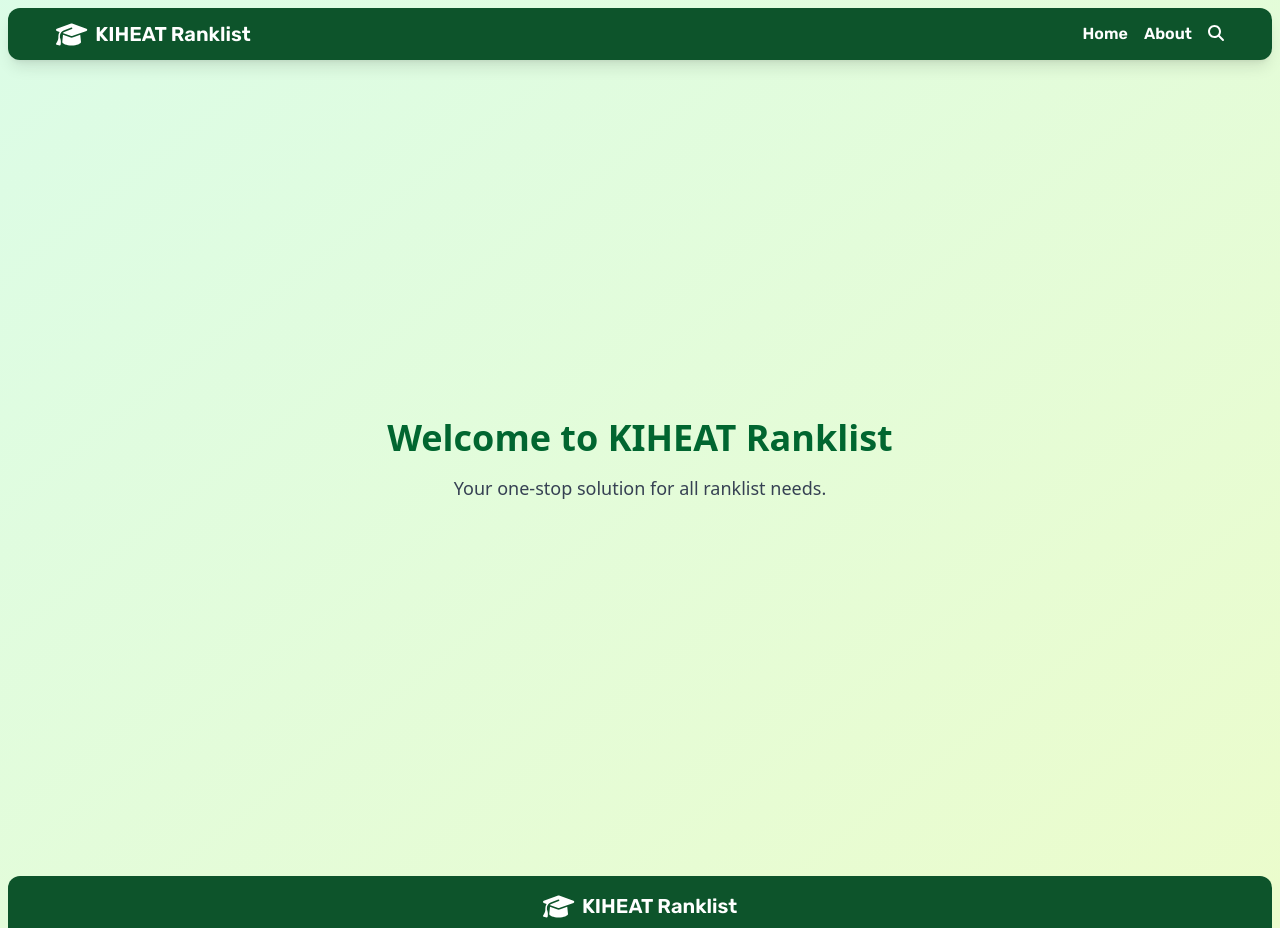
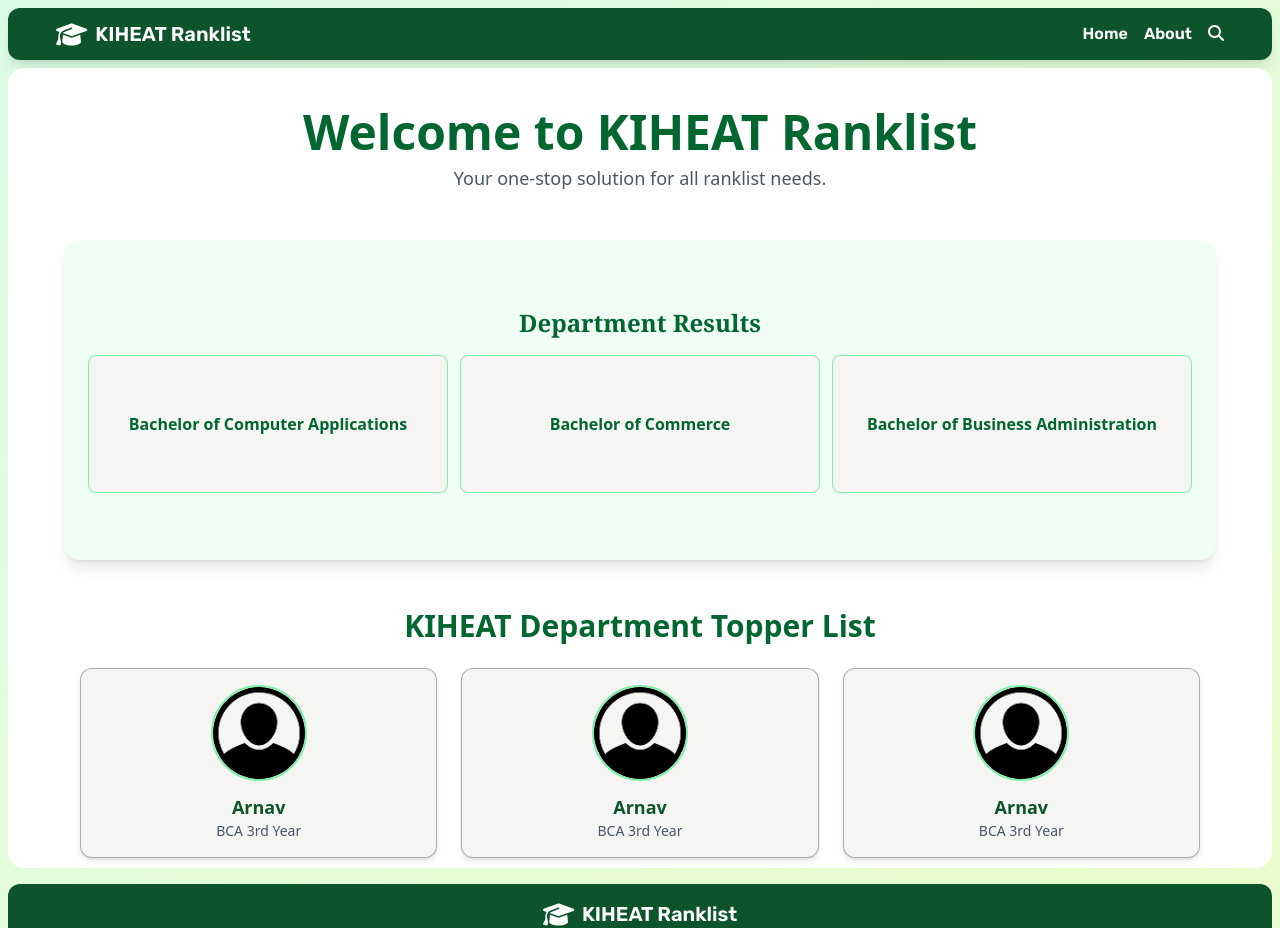
Before and after one commit to Aryan-561/KIHEAT-Ranklist-Frontend, a React (Vite) app: page / in a window 1280 px wide. Shown: the top 928 px of the page. Built offline with nearby package versions, Linux system fonts and the light colour scheme.

Commit message:
feat: add Batch and ClassResultList components for course management

```diff
--- /dev/null
+++ b/src/component/Landingpage/Batch.tsx
@@ -0,0 +1,71 @@
+import React from "react";
+import { Link, useParams } from "react-router-dom";
+import { useQuery } from "@tanstack/react-query";
+import { services } from "../../services/services";
+import type { ProgrammeBatchesResponse } from "../../interface";
+import { courses } from "../../constant/constant";
+
+const Batch: React.FC = () => {
+    const { course } = useParams();
+
+    const findCourseName = (course: string) => {
+
+        const el = courses.find((c) => Object.keys(c)[0].toLowerCase() === course.toLowerCase())
+        console.log("el", el);
+        return el ? Object.values(el) : "NO course found with this Name"
+
+    }
+    const courseName = findCourseName(course!);
+    const { data, error, isLoading } = useQuery<ProgrammeBatchesResponse>({
+        queryKey: ['years', course],
+        queryFn: () => services.getProgrammeBatches(course || ''),
+        enabled: !!course,
+    });
+
+    const CenteredMessage = ({ text, className }: { text: string, className?: string }) => (
+        <div className="flex flex-col items-center justify-center min-h-[60vh] w-full gap-4">
+            <div className="loader" />
+            <div className={`text-3xl font-semibold text-center ${className}`}>{text}</div>
+        </div>
+    );
+
+    if (isLoading) {
+        return <CenteredMessage text="Loading batches..." className="text-gray-600 animate-pulse" />;
+    }
+
+    if (error) {
+        return <CenteredMessage text="Failed to load batches. Please try again later." className="text-red-600" />;
+    }
+
+    const batches = data?.data || [];
+
+    if (batches.length === 0) {
+        return <CenteredMessage text="No batches available for this course." className="text-gray-500" />;
+    }
+
+    return (
+        <div className="min-h-screen p-8 border border-black/10 rounded-2xl flex flex-col items-center justify-start gap-6 bg-white">
+            <h1 className="text-4xl font-bold text-black/90 text-center">
+                {courseName}
+            </h1>
+            <h2 className="text-2xl font-semibold font-serif text-green-700 text-center">
+                Select a Batch
+            </h2>
+
+            <div className="w-full max-w-5xl flex flex-wrap justify-center gap-4 mt-4  p-2.5">
+                {batches.map((year, index) => (
+                    <Link
+                        to={`${year}`}
+                        key={index}
+                        className="px-32 py-14 bg-green-100 border border-green-300 rounded-lg text-green-800 font-medium hover:bg-green-200 hover:scale-105 transition-all duration-200 shadow-sm"
+                    >
+                        {year}
+                    </Link>
+                ))}
+            </div>
+        </div>
+
+    );
+};
+
+export default Batch;
--- /dev/null
+++ b/src/component/Landingpage/LandingPage.tsx
@@ -0,0 +1,48 @@
+import React from "react";
+import Card from "../Card/Card";
+import { courses } from "../../constant/constant";
+import { Link } from "react-router-dom";
+const LandingPage: React.FC = () => {
+
+
+
+    return (
+        <div className="w-full max-w-6xl mx-auto flex flex-col gap-12  ">
+            {/* Welcome Heading */}
+            <div className="text-center">
+                <h1 className="text-4xl md:text-5xl font-bold text-green-800 mb-2">Welcome to KIHEAT Ranklist</h1>
+                <p className="text-lg text-gray-600">Your one-stop solution for all ranklist needs.</p>
+            </div>
+
+            {/* Department Courses */}
+            <Card
+                title="Department Results"
+                fields={courses}
+            />
+
+            {/* Topper Section */}
+            <div className="text-center">
+                <h2 className="text-3xl font-bold text-green-800 mb-6">KIHEAT Department Topper List</h2>
+                <div className="grid grid-cols-1 sm:grid-cols-3 gap-6 px-4">
+                    {[1, 2, 3,].map((_, i) => (
+                        <Link
+                            to={"/path"}
+                            key={i}
+                            className="bg-stone-100 border-black/30 p-4 rounded-xl shadow-md border text-center hover:bg-green-100 transition"
+                        >
+                            <img
+                                src="/icon.png"
+                                alt={`Topper ${i + 1}`}
+                                className="w-24 h-24 rounded-full mx-auto mb-3 border-2 border-green-300"
+                            />
+                            <h3 className="text-lg font-semibold text-green-900">Arnav</h3>
+                            <p className="text-sm text-gray-600">BCA 3rd Year</p>
+                        </Link>
+                    ))}
+                </div>
+            </div>
+        </div>
+    );
+};
+
+export default LandingPage;
--- a/src/component/Navbar/Navbar.tsx
+++ b/src/component/Navbar/Navbar.tsx
@@ -7,7 +7,7 @@ import Logo from '../Logo/Logo';
 
 const Navbar: React.FC = () => {
     return (
-        <div className="bg-green-900 p-2 px-3 sm:p-3 rounded-xl flex justify-between items-center sm:px-12  shadow-lg    ">
+        <div className="bg-green-900 p-2 mb-2 px-3 sm:p-3 rounded-xl flex justify-between items-center sm:px-12  shadow-lg    ">
 
                 <Logo/>
 
--- /dev/null
+++ b/src/component/Resultlist/ClassResultList.tsx
@@ -0,0 +1,6 @@
+import type React from "react";
+
+const ClassResultList:React.FC = () => {
+    return <div className="text-9xl w-full min-h-screen"> Class Result </div>
+}
+export default ClassResultList;
--- a/src/pages/Home/Home.tsx
+++ b/src/pages/Home/Home.tsx
@@ -1,11 +1,11 @@
+import LandingPage from "../../component/Landingpage/LandingPage";
 
 const Home = () => {
     return (
-        <div className="flex flex-col items-center justify-center h-screen">
-            <h1 className="text-4xl text-green-800 font-bold mb-4">Welcome to KIHEAT Ranklist</h1>
-            <p className="text-lg text-gray-700">Your one-stop solution for all ranklist needs.</p>
-        </div>
+        <main className="w-full min-h-screen rounded-2xl bg-white flex justify-center items-start pt-10 px-4">
+            <LandingPage />
+        </main>
     );
-}
+};
 
 export default Home;
```
